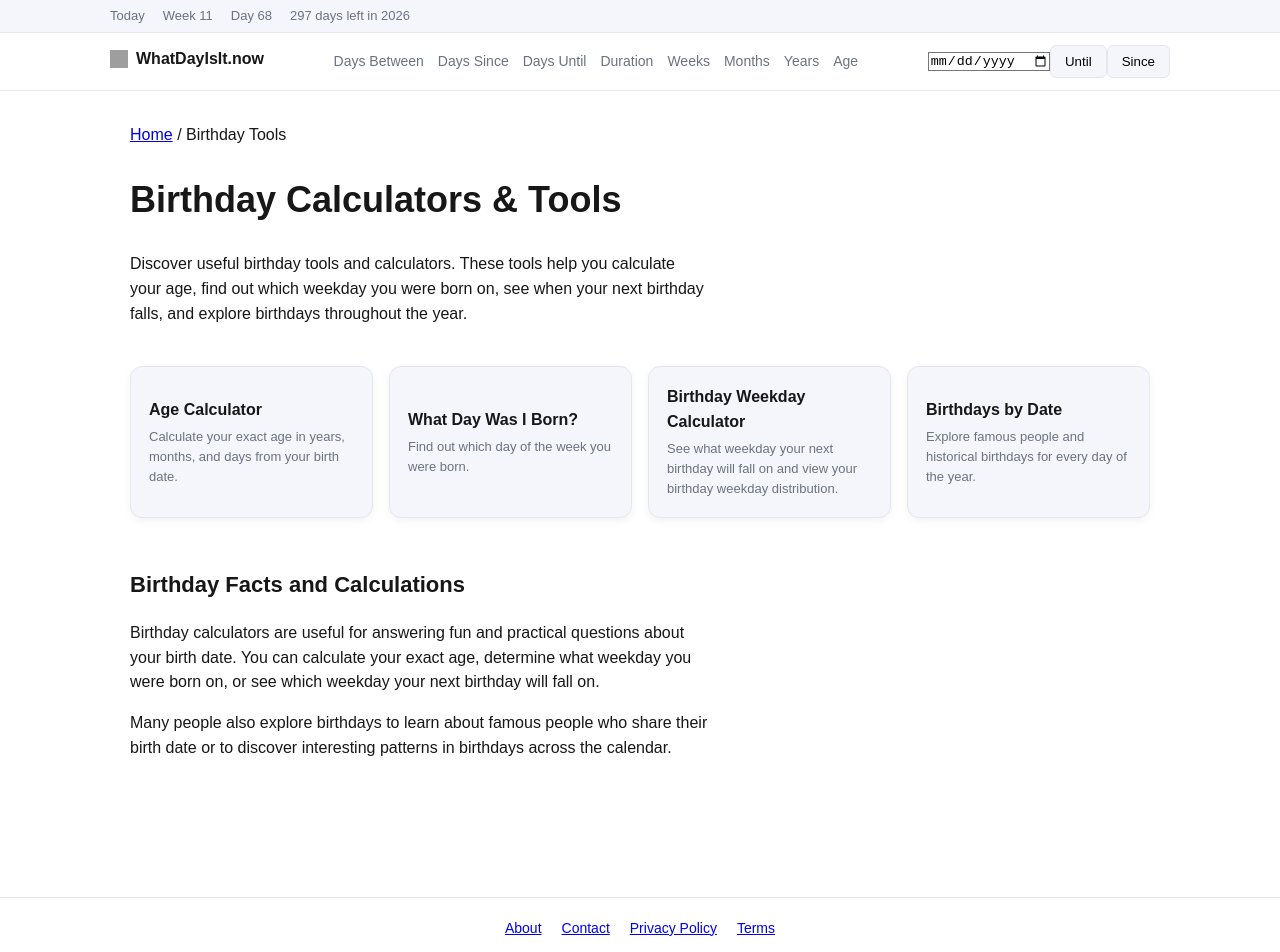
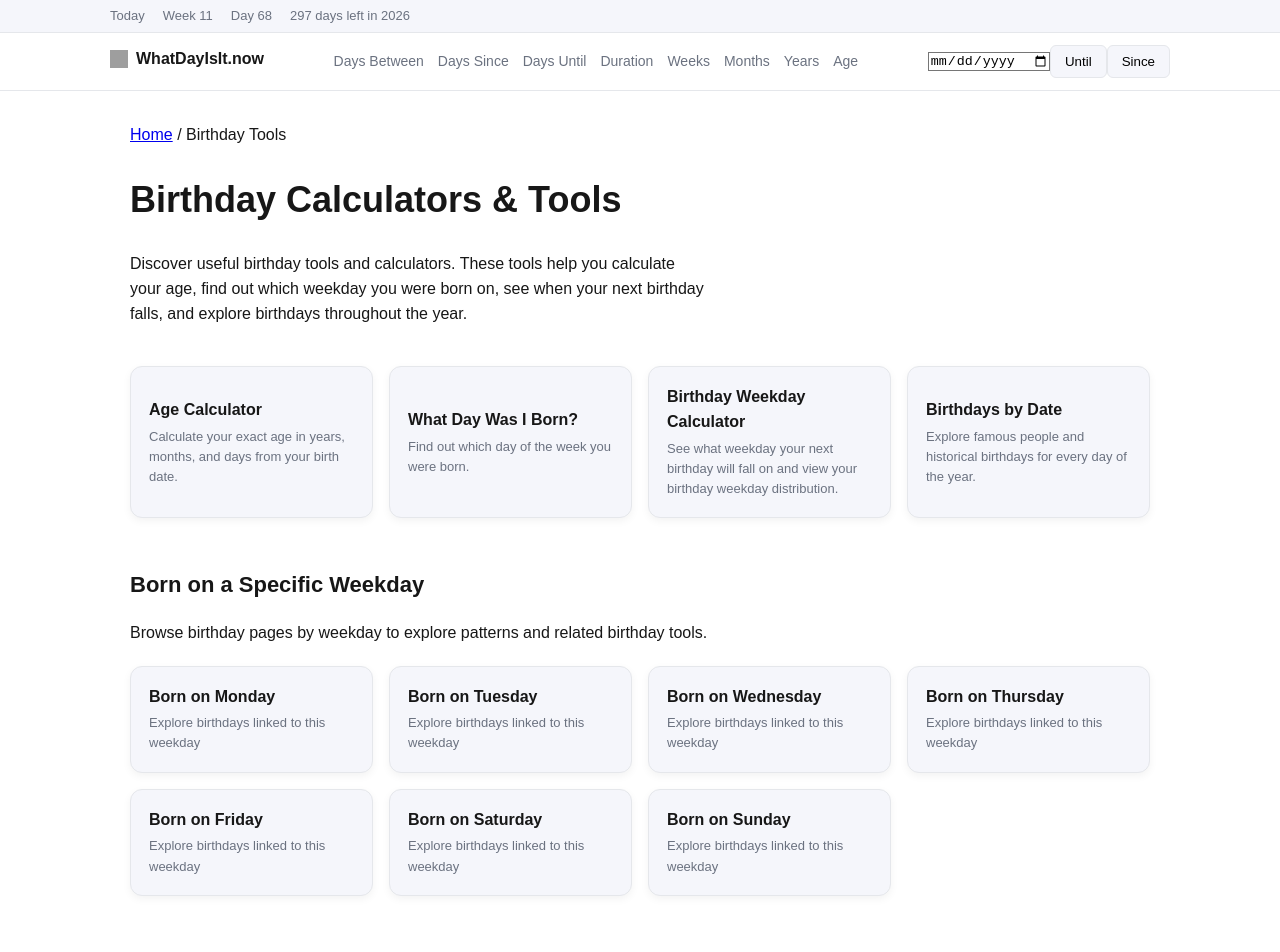
Before and after one commit to bosmeel/whatdayisit-now, a Next.js app: page /birthday-tools in a window 1280 px wide. Shown: the top 952 px of the page. Built offline with nearby package versions, Linux system fonts and the light colour scheme; grey boxes are pictures that could not be loaded.

Commit message:
add weekday birthday pages to birthday tools hub

```diff
--- a/app/birthday-tools/page.tsx
+++ b/app/birthday-tools/page.tsx
@@ -46,12 +46,19 @@ const tools = [
   },
 ];
 
+const weekdayPages = [
+  { title: "Born on Monday", url: "/born-on-monday" },
+  { title: "Born on Tuesday", url: "/born-on-tuesday" },
+  { title: "Born on Wednesday", url: "/born-on-wednesday" },
+  { title: "Born on Thursday", url: "/born-on-thursday" },
+  { title: "Born on Friday", url: "/born-on-friday" },
+  { title: "Born on Saturday", url: "/born-on-saturday" },
+  { title: "Born on Sunday", url: "/born-on-sunday" },
+];
+
 export default function Page() {
-
   return (
-
     <main className="container">
-
       <Breadcrumbs
         items={[
           { name: "Home", href: "/" },
@@ -68,33 +75,45 @@ export default function Page() {
       </p>
 
       <section style={{ marginTop: 40 }}>
-
         <div className="tool-grid">
-
           {tools.map((tool) => (
-
             <Link
               key={tool.url}
               href={tool.url}
               className="tool-card"
             >
-
               <strong>{tool.title}</strong>
 
               <div>
                 {tool.description}
               </div>
-
             </Link>
-
           ))}
-
         </div>
-
       </section>
 
       <section style={{ marginTop: 50 }}>
+        <h2>Born on a Specific Weekday</h2>
 
+        <p>
+          Browse birthday pages by weekday to explore patterns and related birthday tools.
+        </p>
+
+        <div className="tool-grid">
+          {weekdayPages.map((item) => (
+            <Link
+              key={item.url}
+              href={item.url}
+              className="tool-card"
+            >
+              <strong>{item.title}</strong>
+              <div>Explore birthdays linked to this weekday</div>
+            </Link>
+          ))}
+        </div>
+      </section>
+
+      <section style={{ marginTop: 50 }}>
         <h2>Birthday Facts and Calculations</h2>
 
         <p>
@@ -109,10 +128,7 @@ export default function Page() {
           share their birth date or to discover interesting patterns in
           birthdays across the calendar.
         </p>
-
       </section>
-
     </main>
-
   );
 }
```
